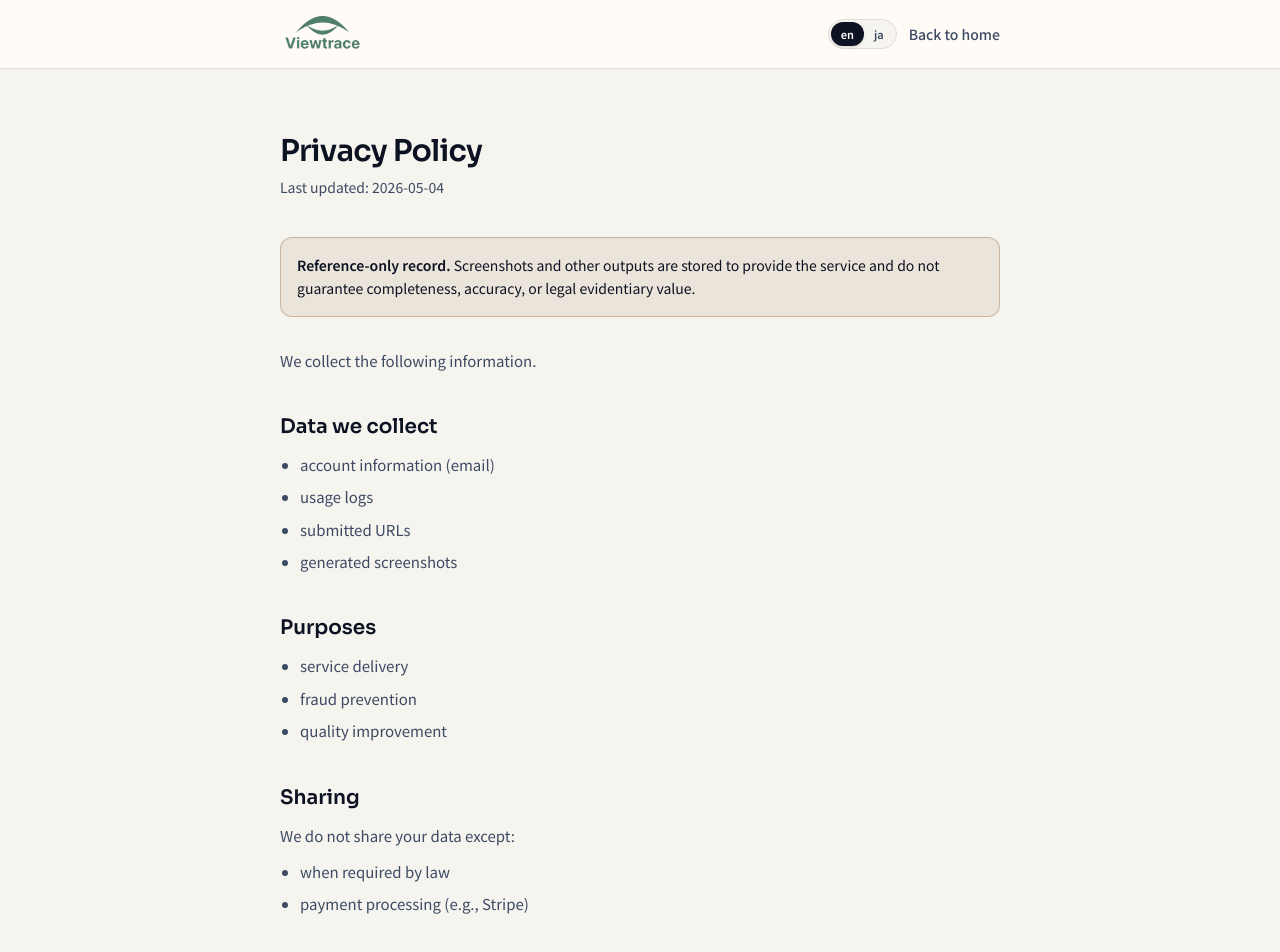
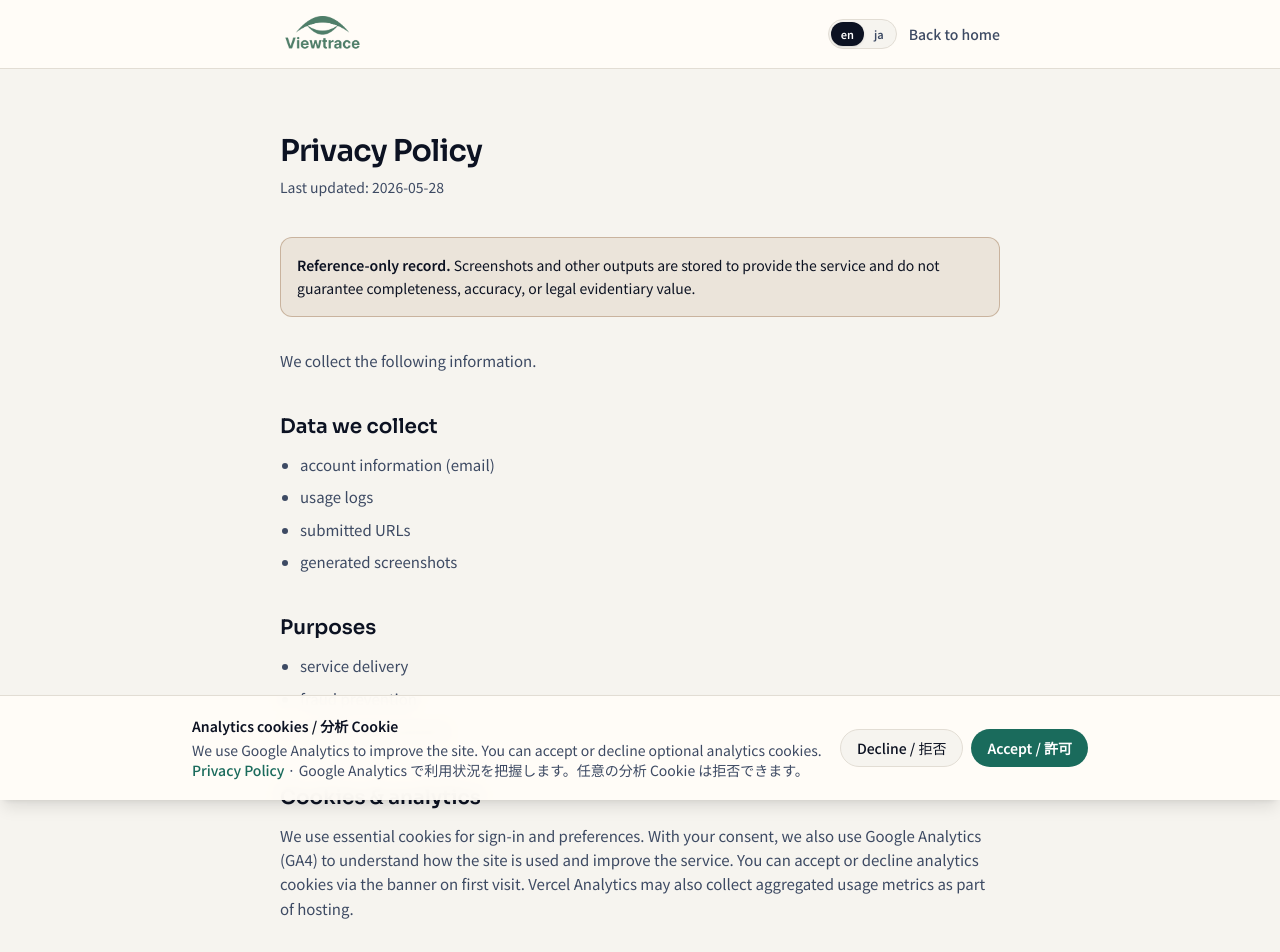
Before and after one commit to lime777lemon/Viewtrace, a Next.js app: page /privacy in a window 1280 px wide. Shown: the top 952 px of the page. Built offline with nearby package versions, Linux system fonts and the light colour scheme; no server answers.

Commit message:
feat(analytics): add GA4 with Consent Mode and cookie banner
Load gtag.js when NEXT_PUBLIC_GA_MEASUREMENT_ID is set, alongside
existing Vercel Analytics. EEA-friendly defaults deny analytics
storage until the visitor accepts via the on-site banner.

Co-authored-by: Cursor <cursoragent@cursor.com>

```diff
--- a/src/app/layout.tsx
+++ b/src/app/layout.tsx
@@ -1,5 +1,6 @@
 import type { Metadata } from "next";
 import { Noto_Sans_JP, Sora } from "next/font/google";
+import { GoogleAnalytics } from "@/components/analytics/GoogleAnalytics";
 import { Analytics } from "@vercel/analytics/next";
 import { SpeedInsights } from "@vercel/speed-insights/next";
 import { siteSeoKeywordPhrases } from "@/lib/seo/site-keywords";
@@ -64,6 +65,7 @@ export default function RootLayout({
     <html lang="en" className={`${notoSansJp.variable} ${sora.variable}`}>
       <body className="font-sans">
         {children}
+        <GoogleAnalytics />
         <Analytics />
         <SpeedInsights />
       </body>
--- a/src/app/privacy/page.tsx
+++ b/src/app/privacy/page.tsx
@@ -15,7 +15,7 @@ export default async function PrivacyPage() {
     <LegalDocShell
       locale={locale}
       title={locale === "en" ? "Privacy Policy" : "プライバシーポリシー"}
-      updated="2026-05-04"
+      updated="2026-05-28"
     >
       {locale === "en" ? (
         <>
@@ -49,11 +49,22 @@ export default async function PrivacyPage() {
           </section>
 
           <section className="space-y-3">
+            <h2>Cookies &amp; analytics</h2>
+            <p>
+              We use essential cookies for sign-in and preferences. With your consent, we also use
+              Google Analytics (GA4) to understand how the site is used and improve the service.
+              You can accept or decline analytics cookies via the banner on first visit. Vercel
+              Analytics may also collect aggregated usage metrics as part of hosting.
+            </p>
+          </section>
+
+          <section className="space-y-3">
             <h2>Sharing</h2>
             <p>We do not share your data except:</p>
             <ul>
               <li>when required by law</li>
               <li>payment processing (e.g., Stripe)</li>
+              <li>analytics (Google Analytics, when you consent)</li>
             </ul>
           </section>
 
@@ -102,11 +113,22 @@ export default async function PrivacyPage() {
           </section>
 
           <section className="space-y-3">
+            <h2>Cookie・分析</h2>
+            <p>
+              ログインや言語設定などに必要な Cookie を使用します。同意いただいた場合、Google
+              Analytics（GA4）でサイトの利用状況を把握し、サービス改善に利用します。初回訪問時のバナーで分析
+              Cookie の許可・拒否を選べます。ホスティングの一環として Vercel Analytics
+              による集計も行う場合があります。
+            </p>
+          </section>
+
+          <section className="space-y-3">
             <h2>第三者提供</h2>
             <p>以下の場合を除き提供しません：</p>
             <ul>
               <li>法令に基づく場合</li>
               <li>決済処理（例：Stripe）</li>
+              <li>分析（同意いただいた場合の Google Analytics）</li>
             </ul>
           </section>
 
@@ -127,7 +149,7 @@ export default async function PrivacyPage() {
 
           <div className="muted-box text-sm text-ink-muted">
             <p>
-              本ポリシーは実務向けドラフトです。Cookie・アクセス解析・委託先・越境移転等は事業実態に合わせて追記してください。
+              委託先・越境移転等の詳細は事業実態に合わせて追記してください。
             </p>
           </div>
         </>
--- /dev/null
+++ b/src/components/analytics/GaConsentBanner.tsx
@@ -0,0 +1,96 @@
+"use client";
+
+import Link from "next/link";
+import { useEffect, useState } from "react";
+import { GA_CONSENT_COOKIE, GA_CONSENT_MAX_AGE_SECONDS } from "@/lib/analytics/ga";
+
+declare global {
+  interface Window {
+    gtag?: (...args: unknown[]) => void;
+  }
+}
+
+function readConsentCookie(): "granted" | "denied" | null {
+  if (typeof document === "undefined") return null;
+  const match = document.cookie.match(new RegExp(`(?:^|; )${GA_CONSENT_COOKIE}=([^;]+)`));
+  if (!match) return null;
+  const value = decodeURIComponent(match[1]);
+  return value === "granted" || value === "denied" ? value : null;
+}
+
+function writeConsentCookie(value: "granted" | "denied") {
+  document.cookie = `${GA_CONSENT_COOKIE}=${encodeURIComponent(value)}; path=/; max-age=${GA_CONSENT_MAX_AGE_SECONDS}; SameSite=Lax`;
+}
+
+function updateGaConsent(value: "granted" | "denied") {
+  window.gtag?.("consent", "update", {
+    analytics_storage: value,
+    ad_storage: "denied",
+    ad_user_data: "denied",
+    ad_personalization: "denied",
+  });
+}
+
+export function GaConsentBanner() {
+  const [visible, setVisible] = useState(false);
+
+  useEffect(() => {
+    setVisible(readConsentCookie() === null);
+  }, []);
+
+  function accept() {
+    writeConsentCookie("granted");
+    updateGaConsent("granted");
+    setVisible(false);
+  }
+
+  function reject() {
+    writeConsentCookie("denied");
+    updateGaConsent("denied");
+    setVisible(false);
+  }
+
+  if (!visible) return null;
+
+  return (
+    <div
+      role="dialog"
+      aria-labelledby="ga-consent-title"
+      aria-describedby="ga-consent-desc"
+      className="fixed inset-x-0 bottom-0 z-50 border-t border-border bg-surface-elevated/95 p-4 shadow-lg backdrop-blur-sm sm:p-5"
+    >
+      <div className="mx-auto flex max-w-4xl flex-col gap-4 sm:flex-row sm:items-center sm:justify-between">
+        <div className="space-y-1 text-sm text-ink">
+          <p id="ga-consent-title" className="font-semibold">
+            Analytics cookies / 分析 Cookie
+          </p>
+          <p id="ga-consent-desc" className="text-ink-muted">
+            We use Google Analytics to improve the site. You can accept or decline optional analytics
+            cookies.{" "}
+            <Link href="/privacy" className="font-medium text-accent hover:text-accent-hover">
+              Privacy Policy
+            </Link>
+            {" · "}
+            Google Analytics で利用状況を把握します。任意の分析 Cookie は拒否できます。
+          </p>
+        </div>
+        <div className="flex shrink-0 flex-wrap gap-2">
+          <button
+            type="button"
+            onClick={reject}
+            className="rounded-full border border-border bg-surface px-4 py-2 text-sm font-medium text-ink transition hover:border-ink-muted/40"
+          >
+            Decline / 拒否
+          </button>
+          <button
+            type="button"
+            onClick={accept}
+            className="rounded-full bg-accent px-4 py-2 text-sm font-semibold text-white transition hover:bg-accent-hover"
+          >
+            Accept / 許可
+          </button>
+        </div>
+      </div>
+    </div>
+  );
+}
--- /dev/null
+++ b/src/components/analytics/GoogleAnalytics.tsx
@@ -0,0 +1,50 @@
+import Script from "next/script";
+import { GA_CONSENT_COOKIE, getGaMeasurementId } from "@/lib/analytics/ga";
+import { GaConsentBanner } from "@/components/analytics/GaConsentBanner";
+
+/**
+ * GA4 via gtag.js (Google's manual tag), with Consent Mode v2 defaults for EEA.
+ * Loads only when NEXT_PUBLIC_GA_MEASUREMENT_ID is set. Vercel Analytics is unchanged.
+ */
+export function GoogleAnalytics() {
+  const gaId = getGaMeasurementId();
+  if (!gaId) return null;
+
+  return (
+    <>
+      <Script id="google-consent-init" strategy="beforeInteractive">
+        {`
+          window.dataLayer = window.dataLayer || [];
+          function gtag(){dataLayer.push(arguments);}
+          gtag('consent', 'default', {
+            analytics_storage: 'denied',
+            ad_storage: 'denied',
+            ad_user_data: 'denied',
+            ad_personalization: 'denied',
+            wait_for_update: 500
+          });
+          var _gaConsent = document.cookie.match(/(?:^|; )${GA_CONSENT_COOKIE}=([^;]+)/);
+          if (_gaConsent && decodeURIComponent(_gaConsent[1]) === 'granted') {
+            gtag('consent', 'update', {
+              analytics_storage: 'granted',
+              ad_storage: 'denied',
+              ad_user_data: 'denied',
+              ad_personalization: 'denied'
+            });
+          }
+        `}
+      </Script>
+      <Script
+        src={`https://www.googletagmanager.com/gtag/js?id=${gaId}`}
+        strategy="afterInteractive"
+      />
+      <Script id="google-analytics-config" strategy="afterInteractive">
+        {`
+          gtag('js', new Date());
+          gtag('config', '${gaId}');
+        `}
+      </Script>
+      <GaConsentBanner />
+    </>
+  );
+}
--- /dev/null
+++ b/src/lib/analytics/ga.ts
@@ -0,0 +1,9 @@
+/** Client-readable cookie set when the visitor accepts analytics cookies. */
+export const GA_CONSENT_COOKIE = "viewtrace_ga_consent";
+
+export const GA_CONSENT_MAX_AGE_SECONDS = 365 * 24 * 60 * 60;
+
+export function getGaMeasurementId(): string | undefined {
+  const id = process.env.NEXT_PUBLIC_GA_MEASUREMENT_ID?.trim();
+  return id || undefined;
+}
```
Also changed, not shown: 1 other file (tests, documents, lock files or other folders).
